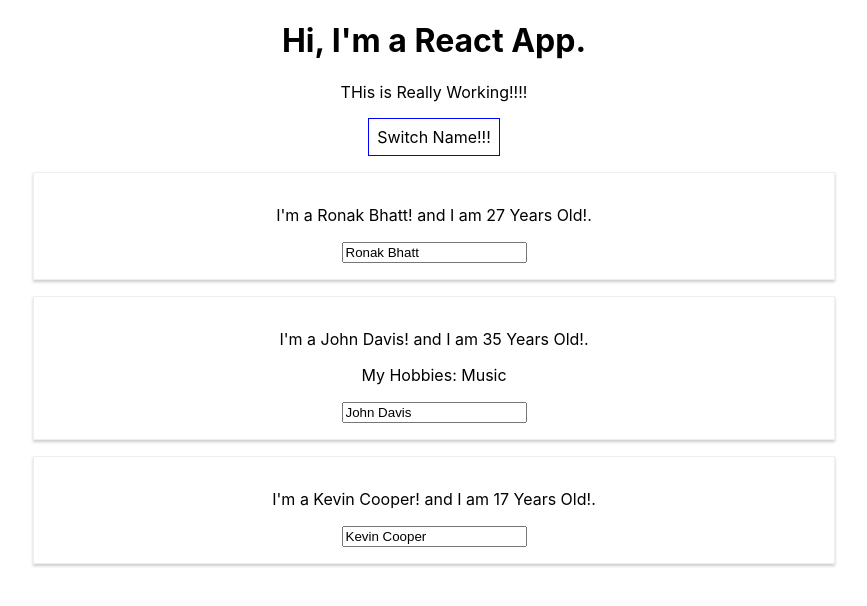
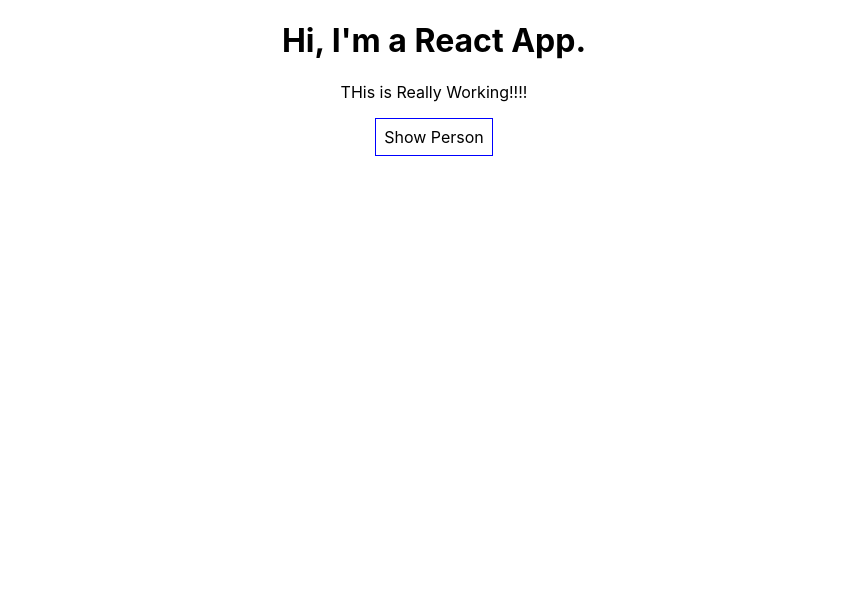
Before and after one commit to ronakabhattrz/react-complete-guide, a React (Create React App) app: page / in a window 1280 px wide. Shown: the top 606 px of the page, without its empty margins (206-1073 px from the left). Built offline with nearby package versions, Linux system fonts and the light colour scheme.

Commit message:
add ternary operator

```diff
--- a/src/App.js
+++ b/src/App.js
@@ -8,7 +8,8 @@ class App extends Component {
       { name: "Ronak Bhatt", age: 27 },
       { name: "John Davis", age: 35 },
       { name: "Kevin Cooper", age: 17 },
-    ]
+    ],
+    personShow: false
   }
 
   switchNameHandler = (newName) => {
@@ -31,6 +32,11 @@ class App extends Component {
     })
   }
 
+  togglePersonsHandler = () => {
+    const dowsShow = this.state.personShow;
+    this.setState({ personShow: !dowsShow});
+  }
+
   render() {
     const style = {
       backgroundColor: 'white',
@@ -46,9 +52,12 @@ class App extends Component {
         <p>THis is Really Working!!!!</p>
         <button
           style={style}
-          onClick={this.switchNameHandler.bind(this, "Ajay Bhatt")}>
-          Switch Name!!!
+          onClick={this.togglePersonsHandler}>
+          {this.state.personShow ? 'Hide' : 'Show'} Person
         </button>
+        {
+          this.state.personShow ?
+            <div >
               <Person
                 name={this.state.persons[0].name}
                 age={this.state.persons[0].age} />
@@ -60,6 +69,8 @@ class App extends Component {
               <Person
                 name={this.state.persons[2].name}
                 age={this.state.persons[2].age} />
+            </div> : null
+        }
       </div>
     );
   }
```
Lines whose indentation alone changed are shown as unchanged.
